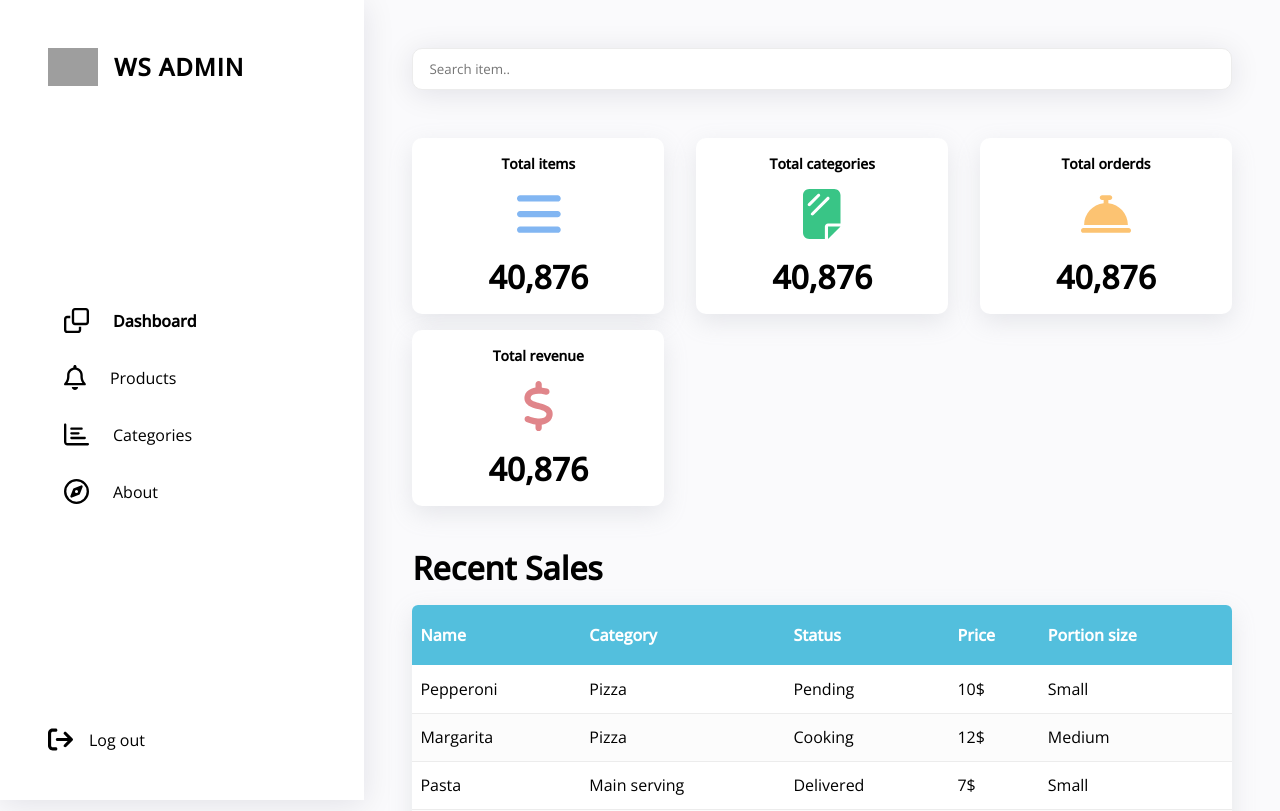
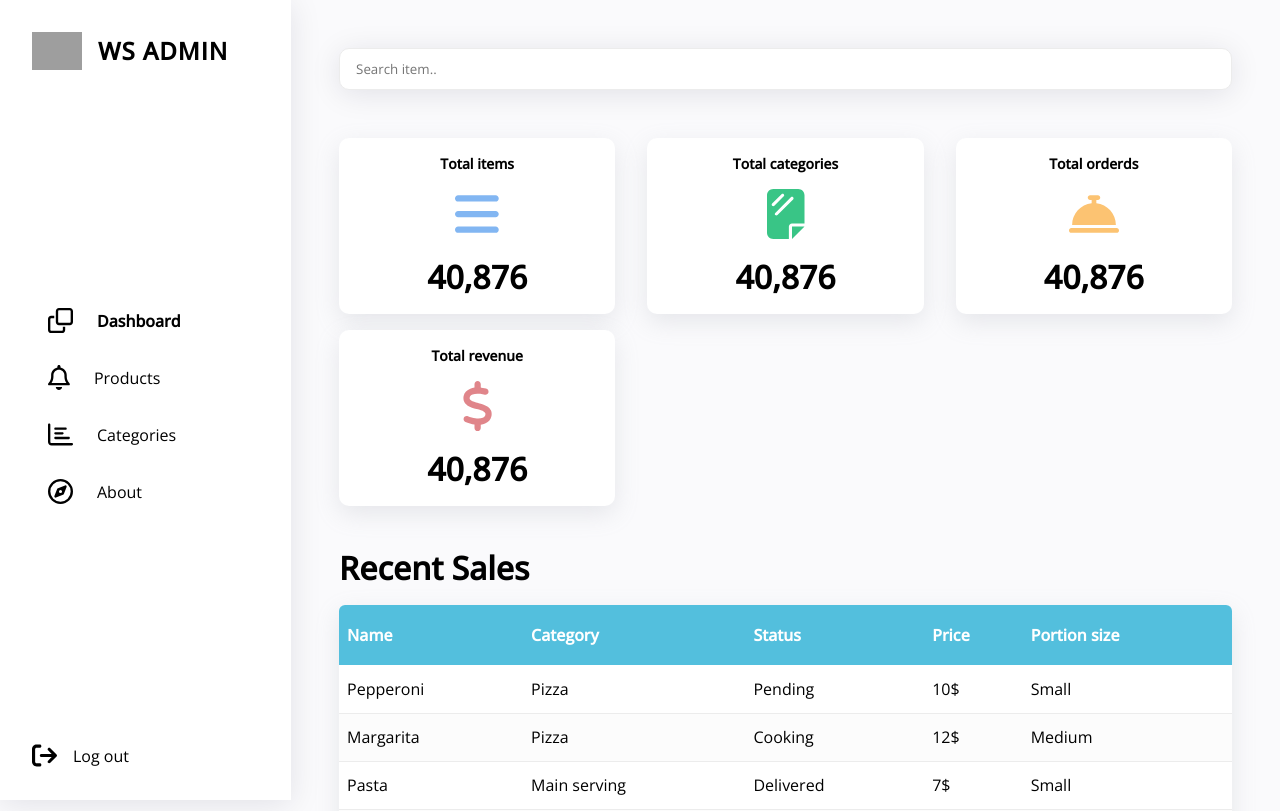
Before and after one commit to danlleo/Pizza-Store-with-Admin-Panel, a React (Create React App) app in the folder clients/admin-panel/: page / in a window 1280 px wide. Shown: the top 811 px of the page. Built offline with nearby package versions, Linux system fonts and the light colour scheme; grey boxes are pictures that could not be loaded.

Commit message:
navbar width

```diff
--- a/clients/admin-panel/src/layout/navbar/Navbar.css
+++ b/clients/admin-panel/src/layout/navbar/Navbar.css
@@ -2,9 +2,9 @@
   position: sticky;
   top: 0;
   height: 100vh;
-  width: 400px;
+  width: 300px;
   box-shadow: rgba(6, 5, 50, 0.1) 0px 4px 30px;
-  padding: 3rem;
+  padding: 2rem;
   display: flex;
   justify-content: space-between;
   flex-direction: column;
```
